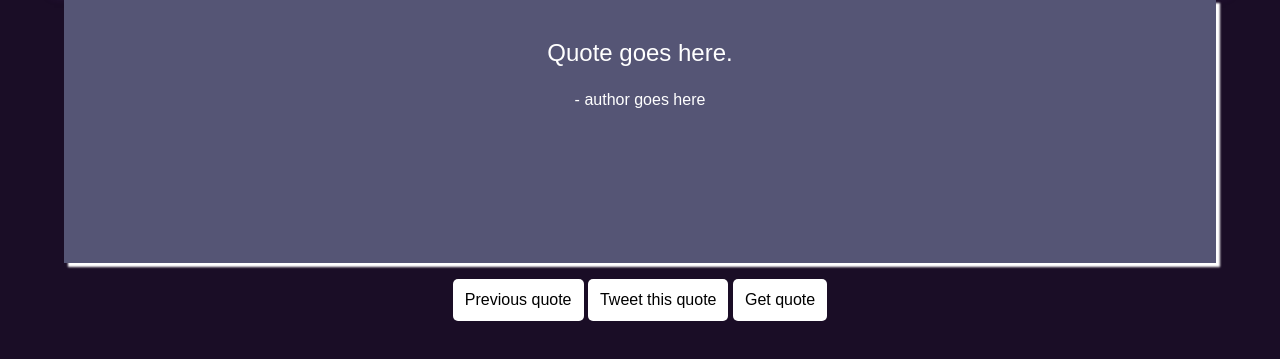
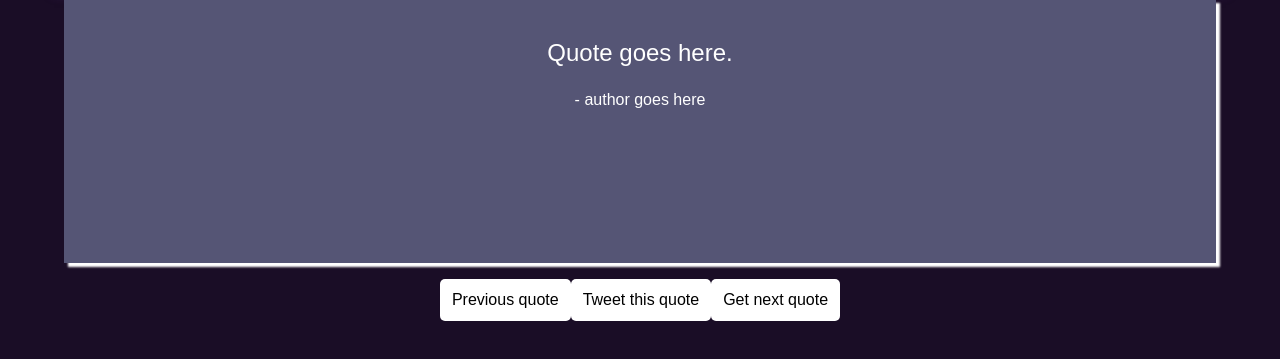
Before and after one commit to palmerev/random-quote-machine, a plain HTML site: page index.html in a window 1280 px wide. Shown: the part 85-444 px from the top of the page. Drawn offline with nearby package versions, Linux system fonts and the light colour scheme; files that its build step writes are made by us from their sources.

Commit message:
comment whitespace between buttons, update script src

```diff
--- a/index.html
+++ b/index.html
@@ -12,11 +12,11 @@
                 <blockquote id="body">Quote goes here.</blockquote>
                 <p id="author">author goes here</p>
             </div>
-            <button id="previous-quote-btn">Previous quote</button>
-            <button id="tweet-btn">Tweet this quote</button>
-            <button id="get-quote-btn">Get quote</button>
+            <button id="previous-quote-btn">Previous quote</button><!--
+         --><button id="tweet-btn">Tweet this quote</button><!--
+         --><button id="get-quote-btn">Get next quote</button>
         </main>
         <script src="https://ajax.googleapis.com/ajax/libs/jquery/2.2.0/jquery.min.js"></script>
-        <script src="main.js" charset="utf-8"></script>
+        <script src="js/main.js" charset="utf-8"></script>
     </body>
 </html>
```
